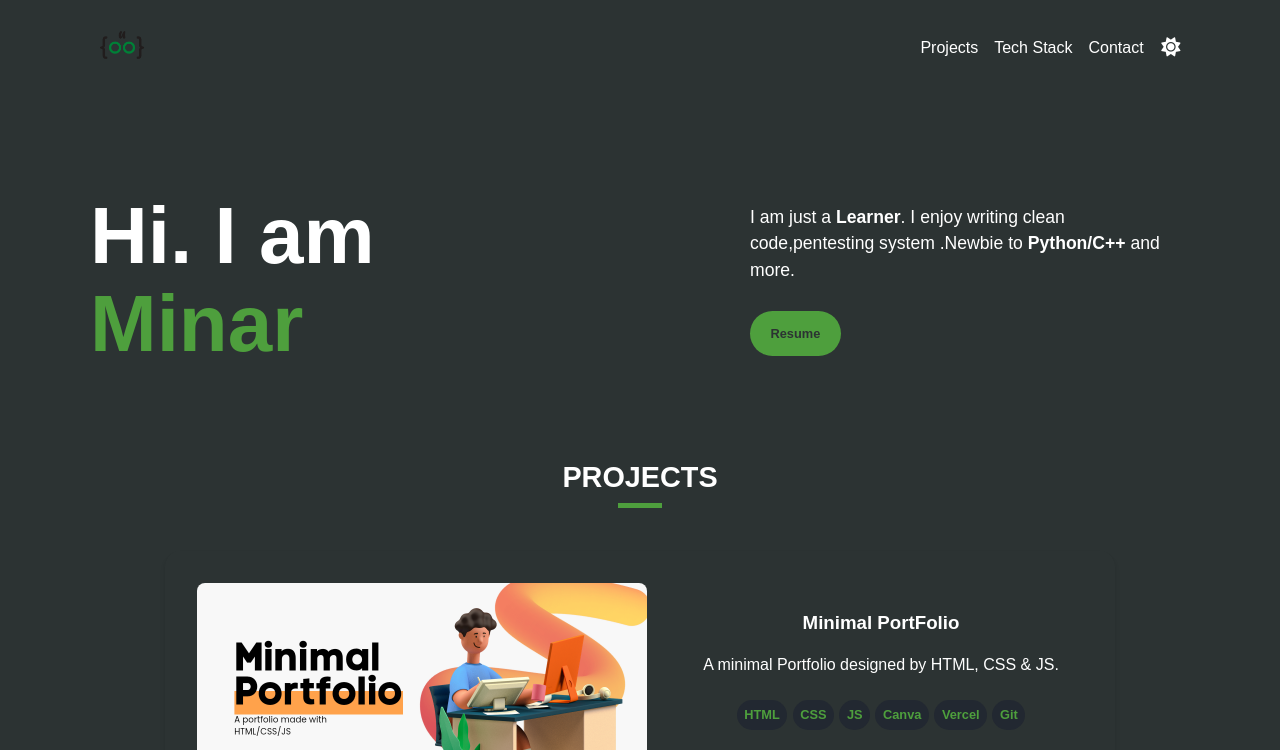
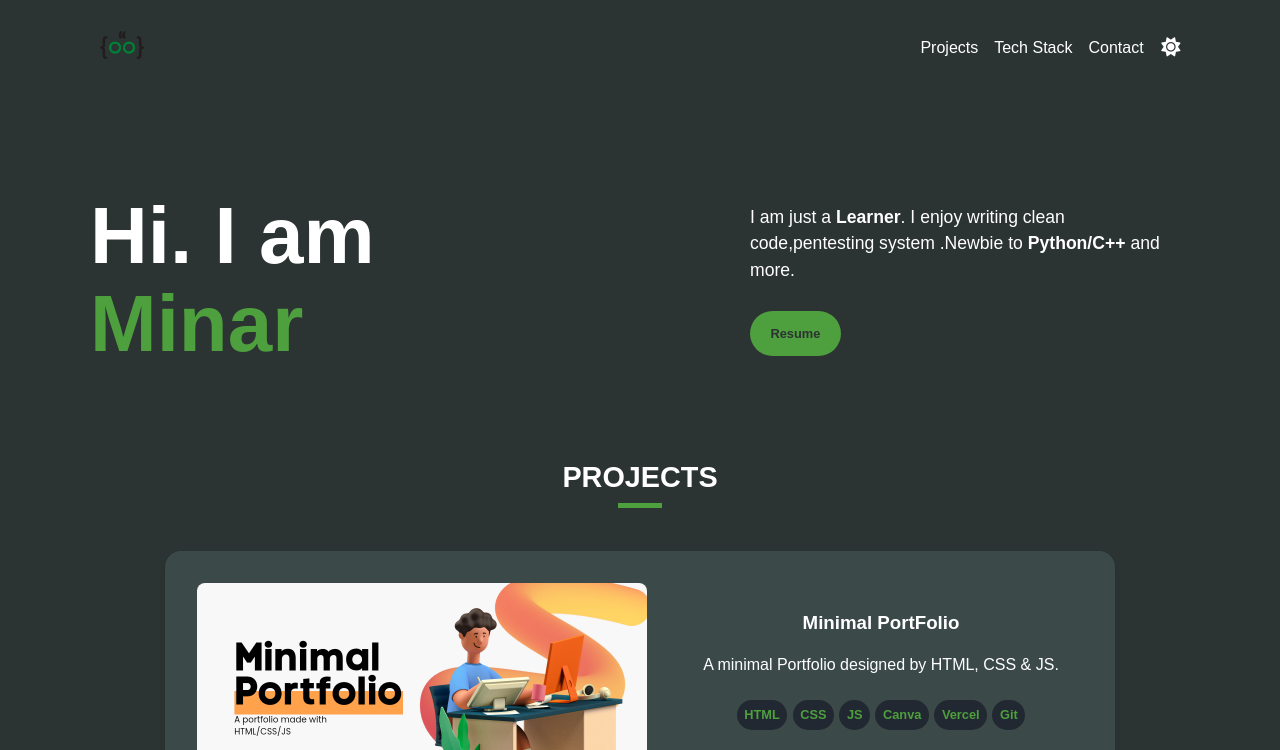
Before and after one commit to sh0von/Minimal-PortFolio, a plain HTML site: page index.html in a window 1280 px wide. Both pictures are taken after a click on the button "Toggle theme". Shown: the top 750 px of the page. Drawn offline with nearby package versions, Linux system fonts and the light colour scheme; a web font is replaced by a local one.

```diff
--- a/file/main.css
+++ b/file/main.css
@@ -36,7 +36,7 @@ body[data-theme="dark"] {
 
 .body-dark {
 	--bg: #2C3333;
-	--bg-alt: ##333b3c;
+	--bg-alt: #3c4949;
 	--fg: #fff;
 	--fg-alt: #fff;
 	--primary: #4E9F3D;
```
